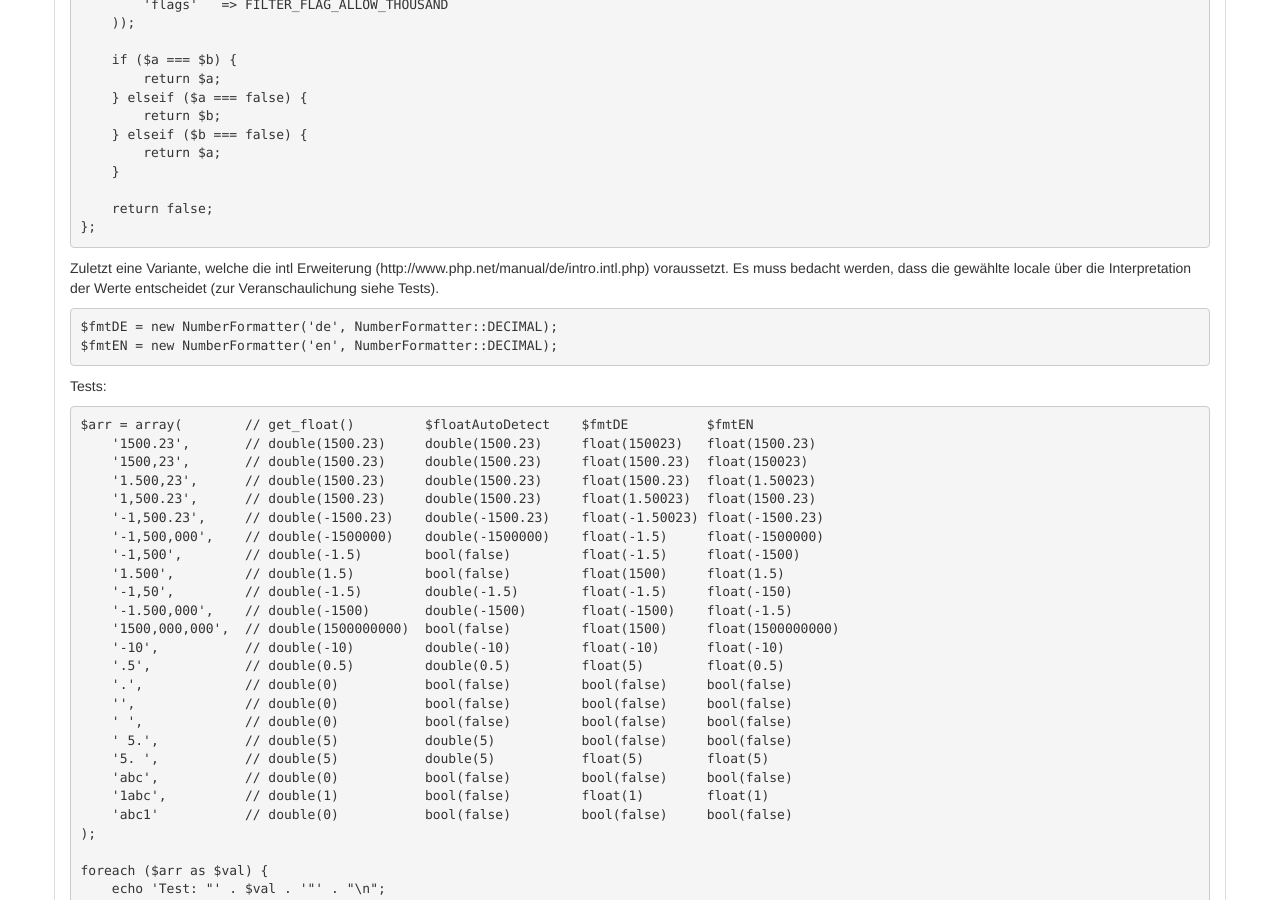
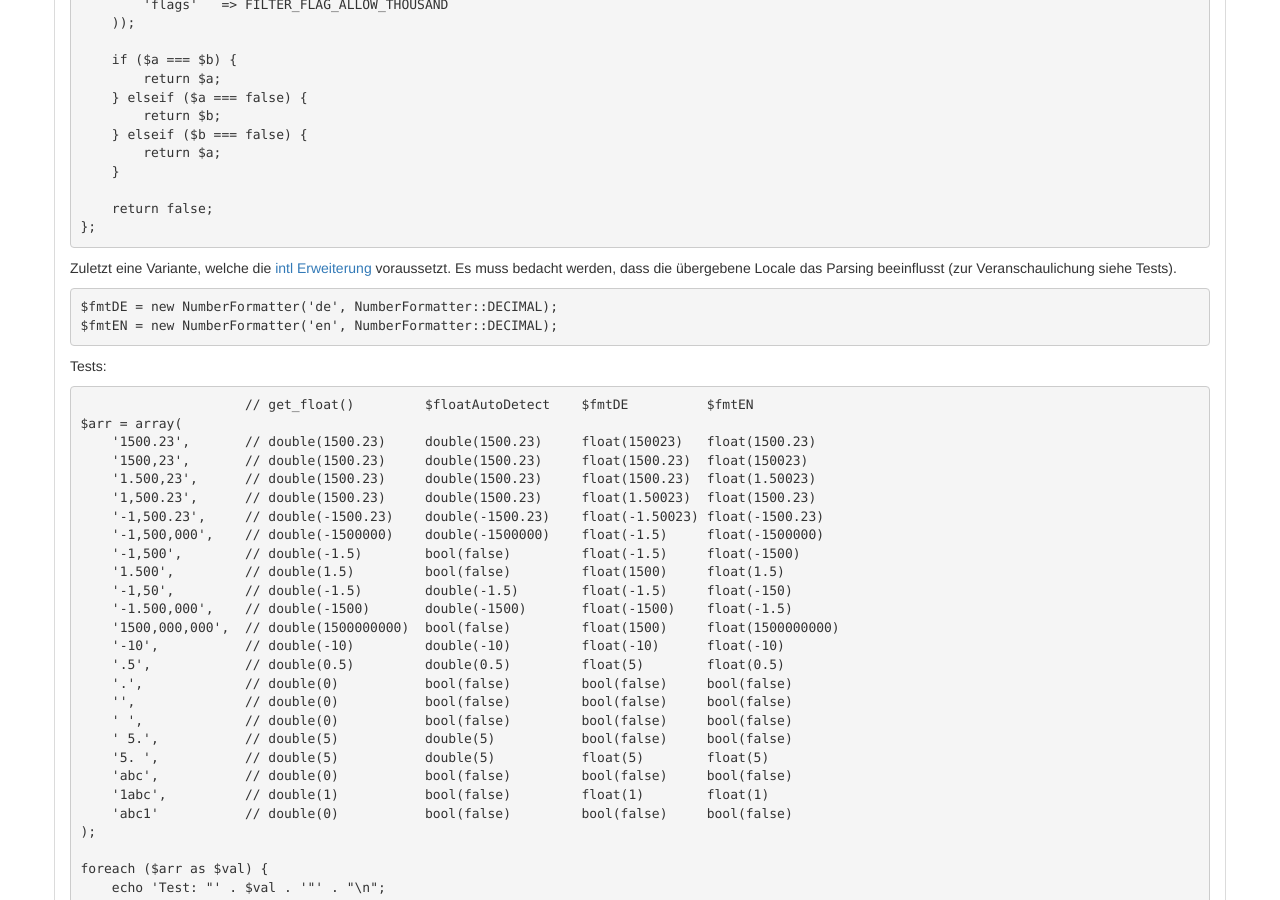
Before and after one commit to php-de/php-de.github.io, a Jekyll site: the page built from general/float-vereinheitlichen.md, in a window 1280 px wide and 900 px high, scrolled down 1211 px. Built offline with Jekyll 4.4.1, drawn with Linux system fonts in a browser that asks for light colours; nearby versions of some CDN libraries.

Commit message:
Update Formatierung + Formulierung

```diff
--- a/general/float-vereinheitlichen.md
+++ b/general/float-vereinheitlichen.md
@@ -91,7 +91,7 @@ $floatAutoDetect = function ($value) {
 };
 ~~~
 
-Zuletzt eine Variante, welche die intl Erweiterung (http://www.php.net/manual/de/intro.intl.php) voraussetzt. Es muss bedacht werden, dass die gewählte locale über die Interpretation der Werte entscheidet (zur Veranschaulichung siehe Tests).
+Zuletzt eine Variante, welche die [intl Erweiterung](http://www.php.net/manual/de/intro.intl.php) voraussetzt. Es muss bedacht werden, dass die übergebene Locale das Parsing beeinflusst (zur Veranschaulichung siehe Tests).
 
 ~~~ php
 $fmtDE = new NumberFormatter('de', NumberFormatter::DECIMAL);
@@ -102,7 +102,8 @@ $fmtEN = new NumberFormatter('en', NumberFormatter::DECIMAL);
 Tests:
 
 ~~~ php
-$arr = array(        // get_float()         $floatAutoDetect    $fmtDE          $fmtEN
+                     // get_float()         $floatAutoDetect    $fmtDE          $fmtEN
+$arr = array(
     '1500.23',       // double(1500.23)     double(1500.23)     float(150023)   float(1500.23)
     '1500,23',       // double(1500.23)     double(1500.23)     float(1500.23)  float(150023)
     '1.500,23',      // double(1500.23)     double(1500.23)     float(1500.23)  float(1.50023)
```
